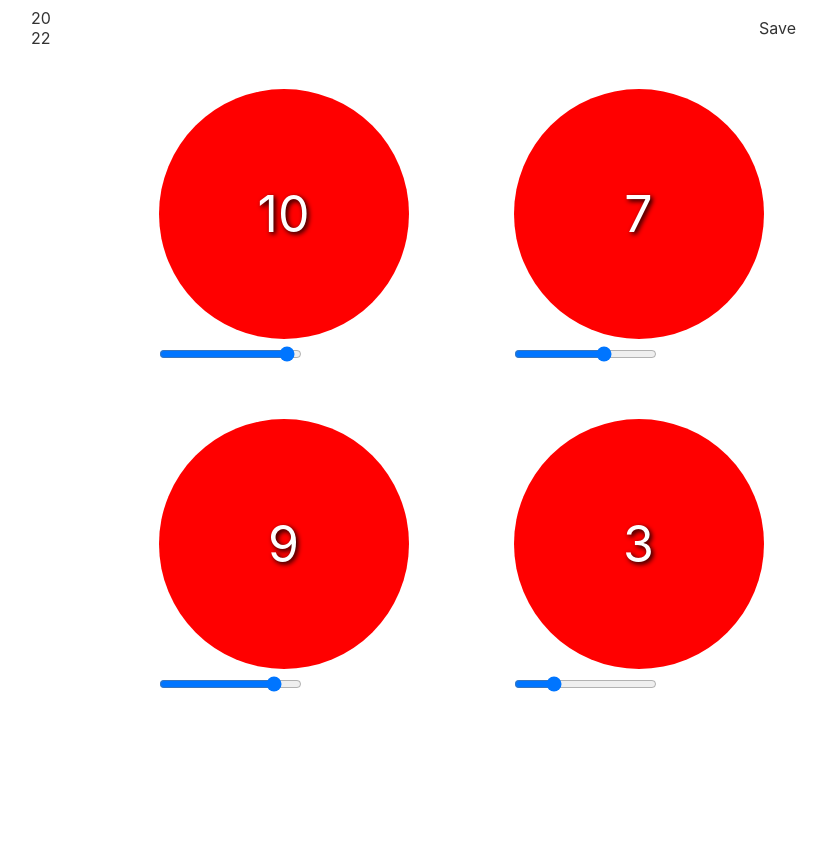
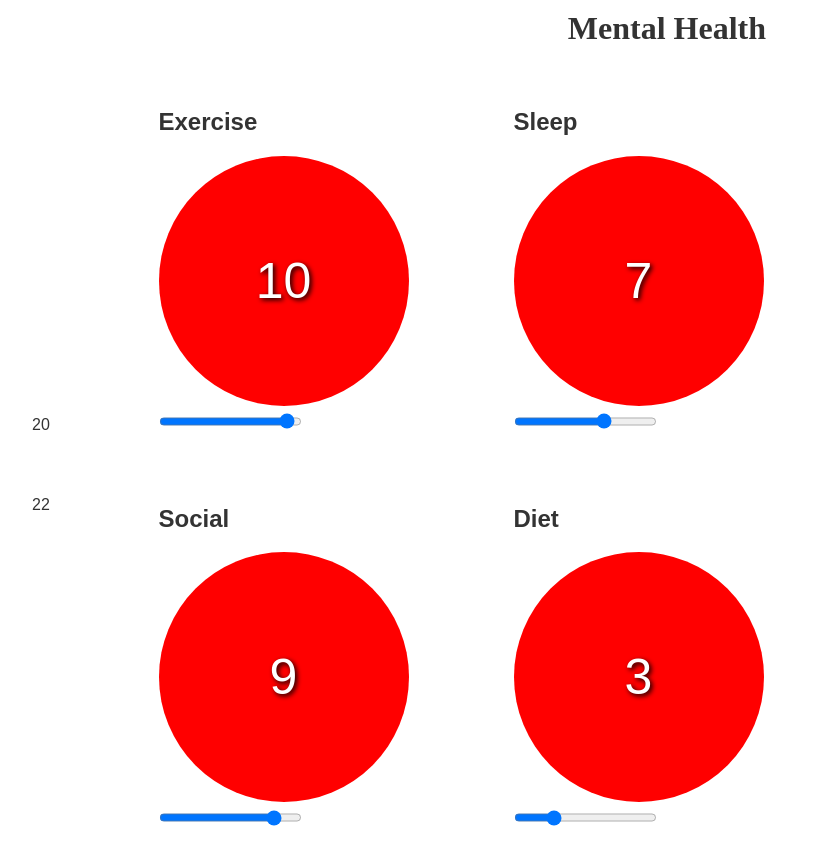
Before and after one commit to Jaeger2305/mental-health-tracker, a Svelte app in the folder client/: page / in a window 1280 px wide. Shown: the whole page, without its empty margins (252-1078 px from the left). Before the commit the page ends 808 px from the top, so only its background shows below. Built offline with nearby package versions, Linux system fonts and the light colour scheme.

Commit message:
feat: move topbar into new component and add fonts
font awesome icons and a good font
some styling changes

```diff
--- a/client/src/components/App.svelte
+++ b/client/src/components/App.svelte
@@ -3,6 +3,7 @@
 
   import Burner from "./Burner.svelte";
   import Sidebar from "./Sidebar.svelte";
+  import Topbar from "./Topbar.svelte";
 
   let history: Array<BurnerConfig> = [
     { exercise: 1, sleep: 7, diet: 5, social: 9, date: new Date() },
@@ -31,6 +32,12 @@
   }
 </script>
 
+<svelte:head>
+  <link
+    href="https://fonts.googleapis.com/css?family=Gelasio"
+    rel="stylesheet"
+  />
+</svelte:head>
 <main>
   <div class="grid">
     <div class="sidebar">
@@ -40,16 +47,35 @@
           (activeBurners = loadedBurners)}
       />
     </div>
-    <div class="topbar" on:click={saveToHistory}>Save</div>
-    <div class="burner1"><Burner bind:burner={activeBurners.exercise} /></div>
-    <div class="burner2"><Burner bind:burner={activeBurners.sleep} /></div>
-    <div class="burner3"><Burner bind:burner={activeBurners.social} /></div>
-    <div class="burner4"><Burner bind:burner={activeBurners.diet} /></div>
+    <div class="topbar"><Topbar on:save={saveToHistory} /></div>
+    <div class="burner1">
+      <Burner bind:burner={activeBurners.exercise} burnerType="Exercise" />
+    </div>
+    <div class="burner2">
+      <Burner bind:burner={activeBurners.sleep} burnerType="Sleep" />
+    </div>
+    <div class="burner3">
+      <Burner bind:burner={activeBurners.social} burnerType="Social" />
+    </div>
+    <div class="burner4">
+      <Burner bind:burner={activeBurners.diet} burnerType="Diet" />
+    </div>
     <div class="stats" />
   </div>
 </main>
 
 <style>
+  @font-face {
+    font-family: "Architects Daughter", cursive;
+    src: url("/fonts/ArchitectsDaughter-Regular.ttf") format("ttf");
+  }
+
+  :global(h1) {
+    font-family: "Architects Daughter", cursive;
+  }
+  :global(body) {
+    font-family: "Montserrat", sans-serif;
+  }
   main {
     height: 100vh;
     width: 100vw;
@@ -80,9 +106,7 @@
 
   .sidebar {
     grid-column: 1;
-    grid-row: 1 / span 3;
-    align-self: flex-start;
-    justify-self: center;
+    grid-row: 2 / span 2;
   }
 
   .burner1 {
--- a/client/src/components/Burner.svelte
+++ b/client/src/components/Burner.svelte
@@ -2,9 +2,11 @@
   import Slider from "./Slider.svelte";
 
   export let burner;
+  export let burnerType;
 </script>
 
 <main>
+  <h2>{burnerType}</h2>
   <div class="hob"><span>{burner}</span></div>
   <Slider bind:score={burner} />
 </main>
--- a/client/src/components/Sidebar.svelte
+++ b/client/src/components/Sidebar.svelte
@@ -22,13 +22,27 @@
 <main>
   {#each displayBurners as burnerConfig}
     <div on:click={() => loadConfig(burnerConfig)}>
-      {burnerConfig.exercise +
-        burnerConfig.sleep +
-        burnerConfig.diet +
-        burnerConfig.social}
+      <span>
+        {burnerConfig.exercise +
+          burnerConfig.sleep +
+          burnerConfig.diet +
+          burnerConfig.social}
+      </span>
     </div>
   {/each}
 </main>
 
 <style>
+  main {
+    display: flex;
+    flex-direction: column;
+    justify-content: space-between;
+    align-items: center;
+    justify-items: center;
+  }
+  div {
+    height: 80px;
+    display: flex;
+    align-items: center;
+  }
 </style>
--- /dev/null
+++ b/client/src/components/Topbar.svelte
@@ -0,0 +1,28 @@
+<script lang="ts">
+  import Icon from "fa-svelte";
+  import { faSave } from "@fortawesome/free-solid-svg-icons/faSave";
+  import { createEventDispatcher } from "svelte";
+
+  const dispatch = createEventDispatcher<{ save: boolean }>();
+</script>
+
+<main>
+  <h1>Mental Health</h1>
+  <div on:click={() => dispatch("save", true)}>
+    <Icon icon={faSave} on:click={() => dispatch("save", true)} />
+  </div>
+</main>
+
+<style>
+  main {
+    display: flex;
+    justify-content: space-around;
+  }
+  h1 {
+    display: inline;
+    margin-right: 30px;
+  }
+  div {
+    font-size: 60px;
+  }
+</style>
```
Also changed, not shown: client/package.json (+5 -3 lines), client/public/fonts/ArchitectsDaughter-Regular.ttf (added), 1 other file (tests, documents, lock files or other folders).
